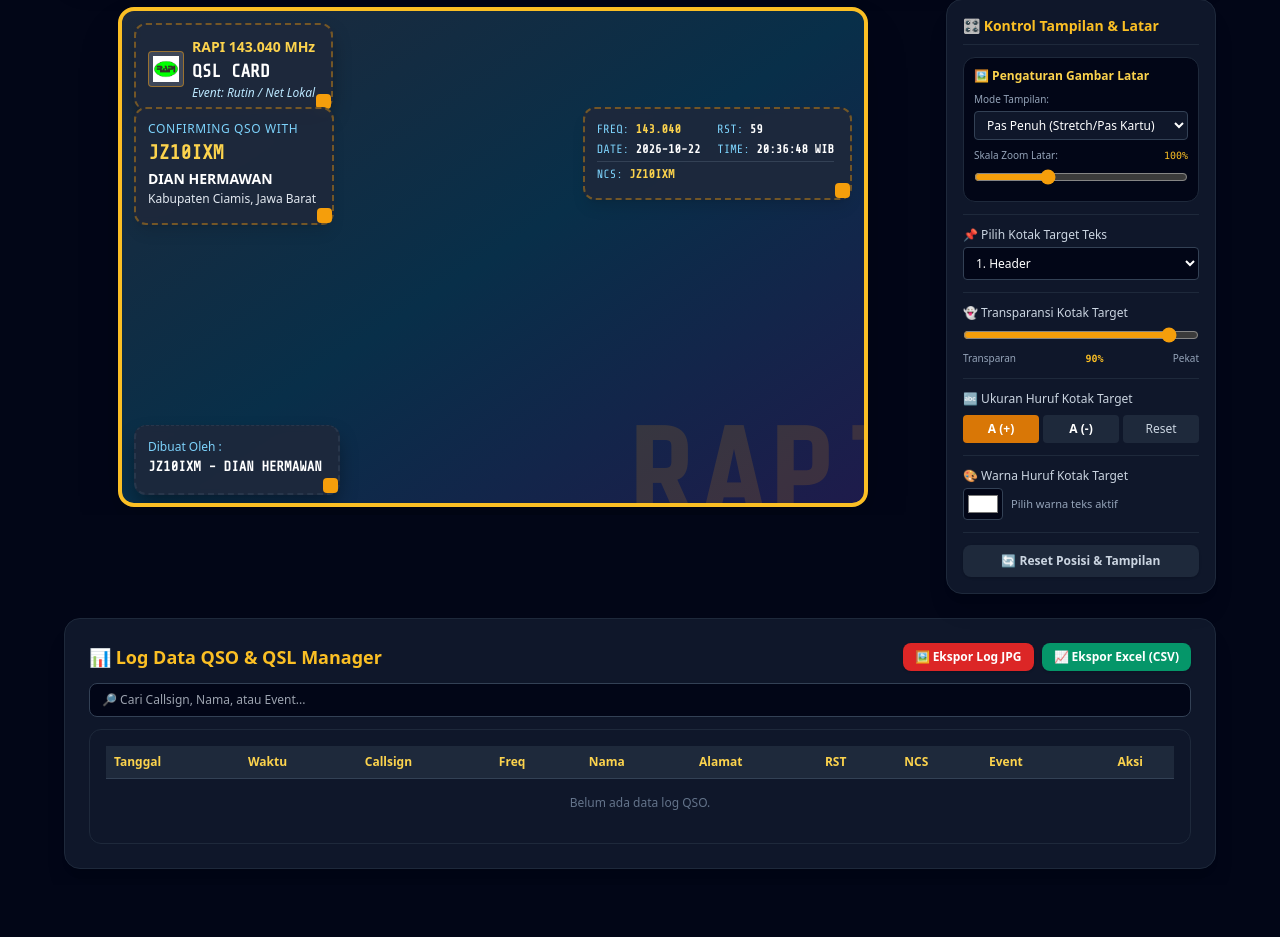
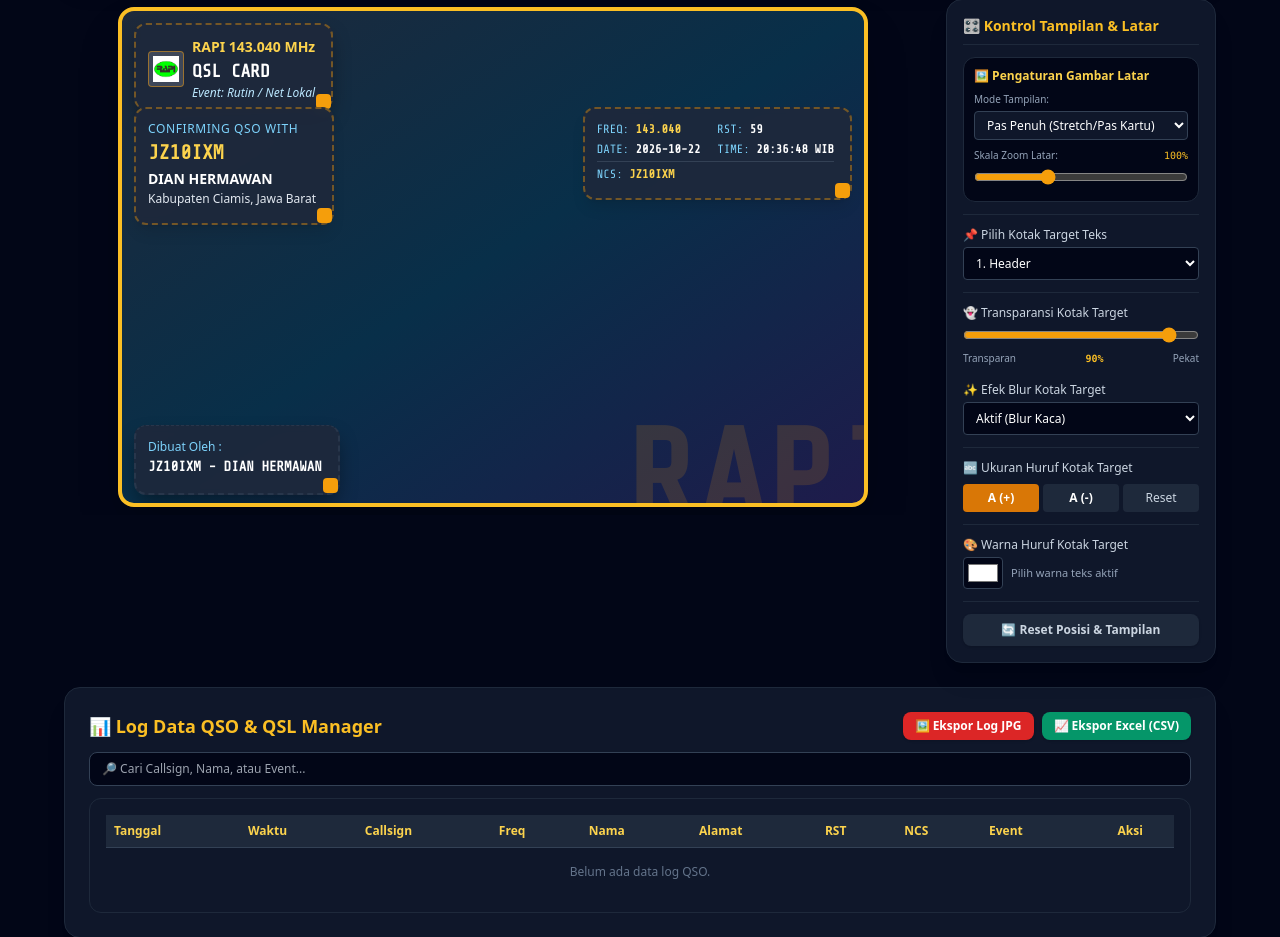
Before and after one commit to lordrayden19/rapi-qsl-suite, a Flask app: page / in a window 1280 px wide. Shown: the part 516-1453 px from the top of the page. Before the commit the page ends 1385 px from the top, so only its background shows below. Run offline with Flask 3, Linux system fonts and the light colour scheme; some libraries are stand-ins or nearby versions.

Commit message:
Add files via upload

```diff
--- a/templates/index.html
+++ b/templates/index.html
@@ -31,6 +31,7 @@
             min-height: 70px;
             border: 2px dashed rgba(245, 158, 11, 0.4);
             background-color: rgba(30, 41, 59, 0.90);
+            /* Default Blur aktif */
             backdrop-filter: blur(4px);
             -webkit-backdrop-filter: blur(4px);
             border-radius: 0.75rem;
@@ -236,10 +237,9 @@
                 <div class="bg-slate-900 p-4 rounded-2xl shadow-xl border border-slate-800 no-print space-y-3">
                     <h3 class="text-xs md:text-sm font-bold text-amber-400 border-b border-slate-800 pb-2">🎛️ Kontrol Tampilan & Latar</h3>
 
-                    <!-- Pengaturan Penyesuaian Latar Belakang Tingkat Lanjut -->
+                    <!-- Pengaturan Penyesuaian Latar Belakang -->
                     <div class="space-y-2 bg-slate-950 p-2.5 rounded-xl border border-slate-800">
                         <label class="block text-xs font-bold text-amber-300">🖼️ Pengaturan Gambar Latar</label>
-
                         <div>
                             <span class="text-[10px] text-slate-400 block mb-1">Mode Tampilan:</span>
                             <select id="bgSizeMode" onchange="updateBackgroundStyle()" class="w-full bg-slate-900 border border-slate-700 text-white rounded px-2 py-1 text-xs">
@@ -248,7 +248,6 @@
                                 <option value="cover">Penuh / Zoom (Cover)</option>
                             </select>
                         </div>
-
                         <div>
                             <div class="flex justify-between text-[10px] text-slate-400 mb-1">
                                 <span>Skala Zoom Latar:</span>
@@ -272,6 +271,7 @@
 
                     <hr class="border-slate-800">
 
+                    <!-- Pengaturan Transparansi -->
                     <div>
                         <label class="block text-xs font-medium text-slate-300 mb-1">👻 Transparansi Kotak Target</label>
                         <input type="range" id="opacityRange" min="0.0" max="1.0" step="0.05" value="0.90" oninput="changeBoxOpacity(this.value)" class="w-full accent-amber-500 cursor-pointer">
@@ -280,6 +280,15 @@
                             <span id="opacityValue" class="font-mono text-amber-400 font-bold">90%</span>
                             <span>Pekat</span>
                         </div>
+                    </div>
+
+                    <!-- Pengaturan Efek Blur / Tidak Blur -->
+                    <div class="space-y-1 pt-1">
+                        <label class="block text-xs font-medium text-slate-300">✨ Efek Blur Kotak Target</label>
+                        <select id="boxBlurSelect" onchange="changeBoxBlur(this.value)" class="w-full bg-slate-950 border border-slate-700 text-white rounded px-2 py-1.5 text-xs">
+                            <option value="blur(4px)">Aktif (Blur Kaca)</option>
+                            <option value="none">Non-Aktif (Tidak Blur / Solid)</option>
+                        </select>
                     </div>
 
                     <hr class="border-slate-800">
@@ -410,7 +419,6 @@
         let currentZoneName = 'WIB';
         let qsoLogs = JSON.parse(localStorage.getItem('rapiQsoLogs') || '[]');
 
-        // DATABASE BAWAAN TERINTEGRASI LANGSUNG
         const defaultDatabase = {
             "JZ10CAI": { name: "AGUS SYARIFUDIN", address: "Dusun. Sodong RT. 004/014 Desa Bojongmengger Kec. Cijeungjing" },
             "JZ10CAO": { name: "OTONG JUANDA", address: "Dusun. Kaler RT. 006/002 Desa Cijeungjing Kec. Cijeungjing" },
@@ -512,7 +520,6 @@
         };
 
         let customDatabase = JSON.parse(localStorage.getItem('rapiCustomDB') || '{}');
-        // Gabungkan database bawaan dengan database kustom pengguna (jika ada)
         function getCombinedDatabase() {
             return { ...defaultDatabase, ...customDatabase };
         }
@@ -596,6 +603,12 @@
                 document.getElementById('opacityRange').value = alpha;
                 document.getElementById('opacityValue').innerText = Math.round(alpha * 100) + '%';
             }
+            const backdrop = window.getComputedStyle(box).backdropFilter;
+            if (backdrop && backdrop.includes('blur')) {
+                document.getElementById('boxBlurSelect').value = 'blur(4px)';
+            } else {
+                document.getElementById('boxBlurSelect').value = 'none';
+            }
         }
 
         function changeBoxOpacity(val) {
@@ -604,6 +617,15 @@
             if (!box) return;
             box.style.backgroundColor = `rgba(30, 41, 59, ${val})`;
             document.getElementById('opacityValue').innerText = Math.round(val * 100) + '%';
+            saveCurrentState();
+        }
+
+        function changeBoxBlur(blurVal) {
+            const boxId = document.getElementById('targetBoxSelect').value;
+            const box = document.getElementById(boxId);
+            if (!box) return;
+            box.style.backdropFilter = blurVal;
+            box.style.webkitBackdropFilter = blurVal;
             saveCurrentState();
         }
 
@@ -692,6 +714,10 @@
                         if (savedState.layout[id].width) box.style.width = savedState.layout[id].width;
                         if (savedState.layout[id].height) box.style.height = savedState.layout[id].height;
                         if (savedState.layout[id].bgColor) box.style.backgroundColor = savedState.layout[id].bgColor;
+                        if (savedState.layout[id].blur !== undefined) {
+                            box.style.backdropFilter = savedState.layout[id].blur;
+                            box.style.webkitBackdropFilter = savedState.layout[id].blur;
+                        }
                         if (savedState.layout[id].color) {
                             box.style.color = savedState.layout[id].color;
                             box.querySelectorAll('*').forEach(el => {
@@ -720,7 +746,16 @@
                 box.querySelectorAll('.box-text').forEach(el => {
                     fontSizes.push(el.style.fontSize || `${el.getAttribute('data-base')}px`);
                 });
-                layout[box.id] = { left: box.style.left, top: box.style.top, width: box.style.width, height: box.style.height, bgColor: box.style.backgroundColor, color: box.style.color, fontSizes: fontSizes };
+                layout[box.id] = {
+                    left: box.style.left,
+                    top: box.style.top,
+                    width: box.style.width,
+                    height: box.style.height,
+                    bgColor: box.style.backgroundColor,
+                    blur: box.style.backdropFilter,
+                    color: box.style.color,
+                    fontSizes: fontSizes
+                };
             });
             const cardBgImg = document.getElementById('printable-card').style.backgroundImage;
             const bgImageSrc = cardBgImg ? cardBgImg.slice(5, -2) : '';
@@ -839,7 +874,7 @@
             document.querySelectorAll('.draggable-box').forEach(box => {
                 const fontSizes = [];
                 box.querySelectorAll('.box-text').forEach(el => fontSizes.push(el.style.fontSize));
-                states[box.id] = { left: box.style.left, top: box.style.top, width: box.style.width, height: box.style.height, bgColor: box.style.backgroundColor, color: box.style.color, fontSizes: fontSizes };
+                states[box.id] = { left: box.style.left, top: box.style.top, width: box.style.width, height: box.style.height, bgColor: box.style.backgroundColor, blur: box.style.backdropFilter, color: box.style.color, fontSizes: fontSizes };
             });
             const dataStr = "data:text/json;charset=utf-8," + encodeURIComponent(JSON.stringify(states, null, 2));
             const a = document.createElement('a');
@@ -862,6 +897,10 @@
                             if (states[id].width) box.style.width = states[id].width;
                             if (states[id].height) box.style.height = states[id].height;
                             if (states[id].bgColor) box.style.backgroundColor = states[id].bgColor;
+                            if (states[id].blur !== undefined) {
+                                box.style.backdropFilter = states[id].blur;
+                                box.style.webkitBackdropFilter = states[id].blur;
+                            }
                         }
                     });
                     saveCurrentState();
@@ -929,7 +968,6 @@
                 address = activeDB[callsign].address;
                 source = "Database Terintegrasi";
             } else {
-                // Pencarian parsial jika input berupa nama atau sebagian callsign
                 let foundKey = Object.keys(activeDB).find(k => k.includes(callsign) || activeDB[k].name.toUpperCase().includes(callsign));
                 if (foundKey) {
                     name = activeDB[foundKey].name;
```
